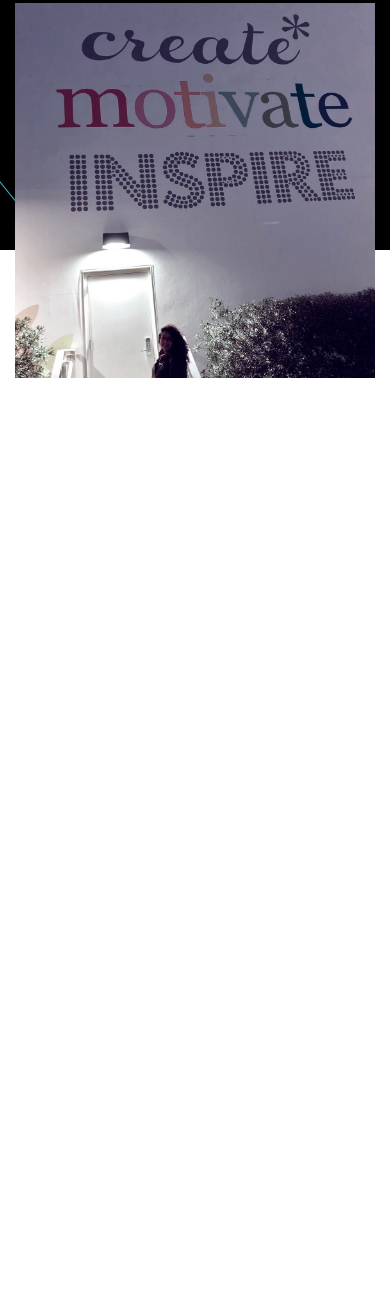
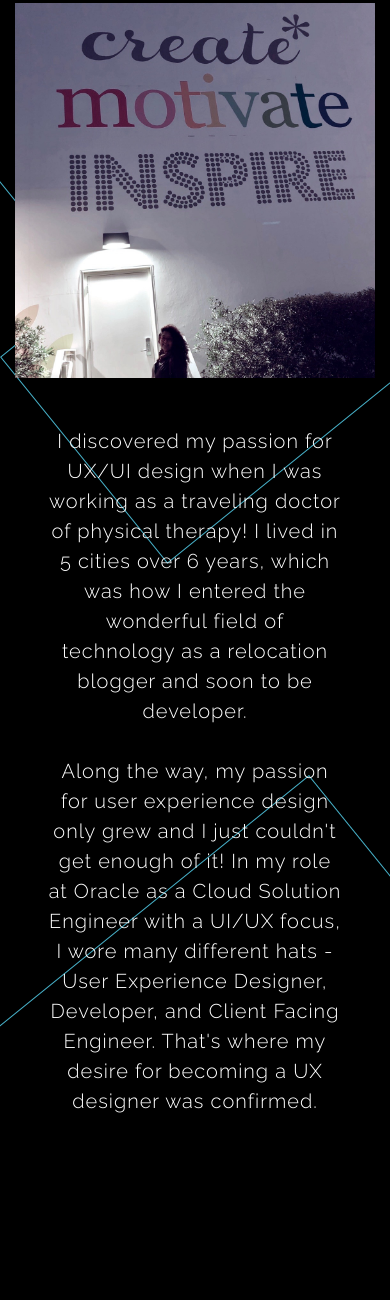
Before and after one commit to VisDPT/HerokuDeployment, a PHP site: page /index.php in a window 390 px wide. Shown: the part 938-2238 px from the top of the page. Run offline with PHP 8.4, Linux system fonts and the light colour scheme; some web fonts are replaced.

Commit message:
reapeat y css

```diff
--- a/css/grayscale.css
+++ b/css/grayscale.css
@@ -375,7 +375,7 @@ body {
 @media (max-width: 768px) {
     body {
         background-image: url("img/bg-abstract-Black.png");
-        background-repeat: repeat-y;
+        background-repeat: repeat-y !important;
     }
 }
 
```
Also changed, not shown: 1 other file.
